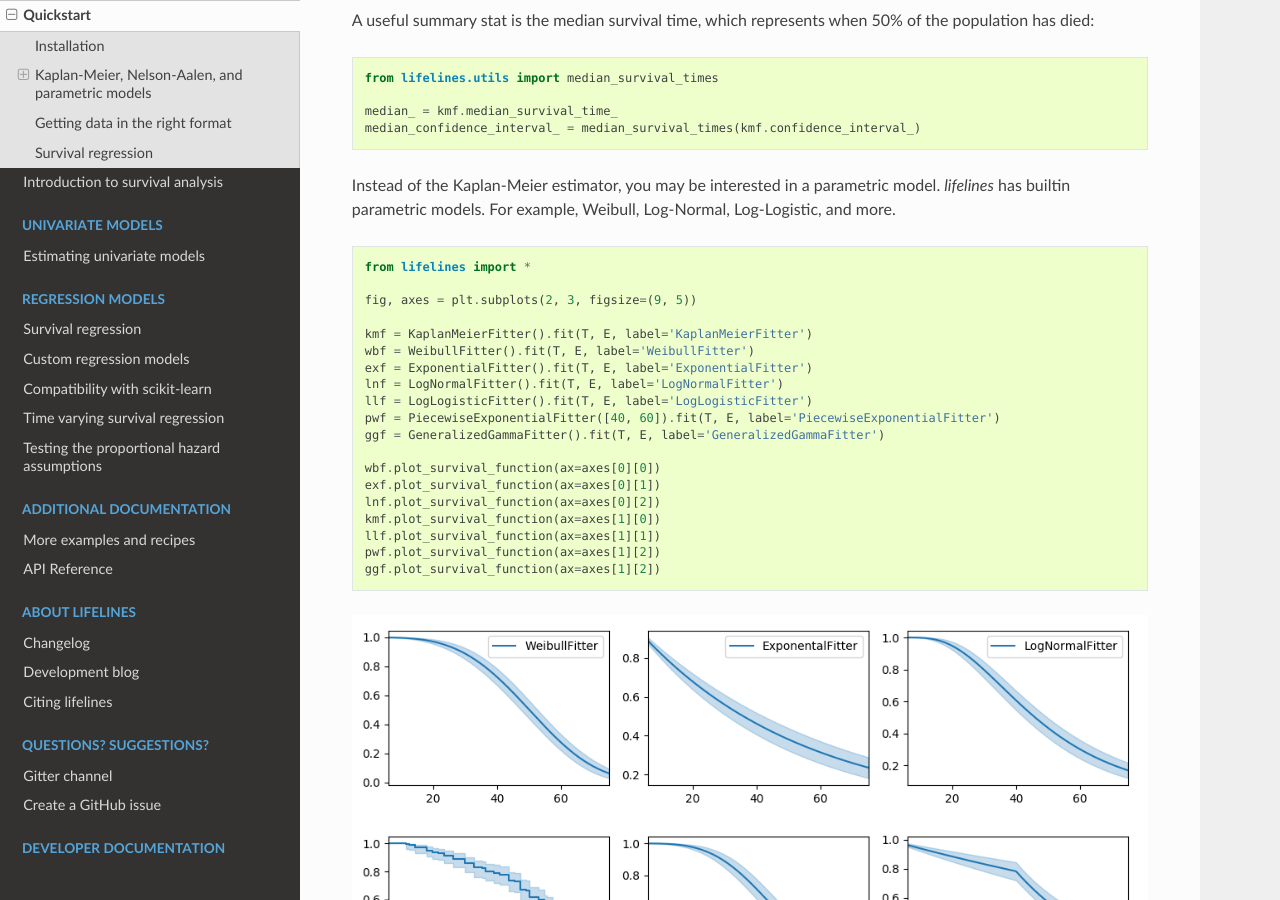
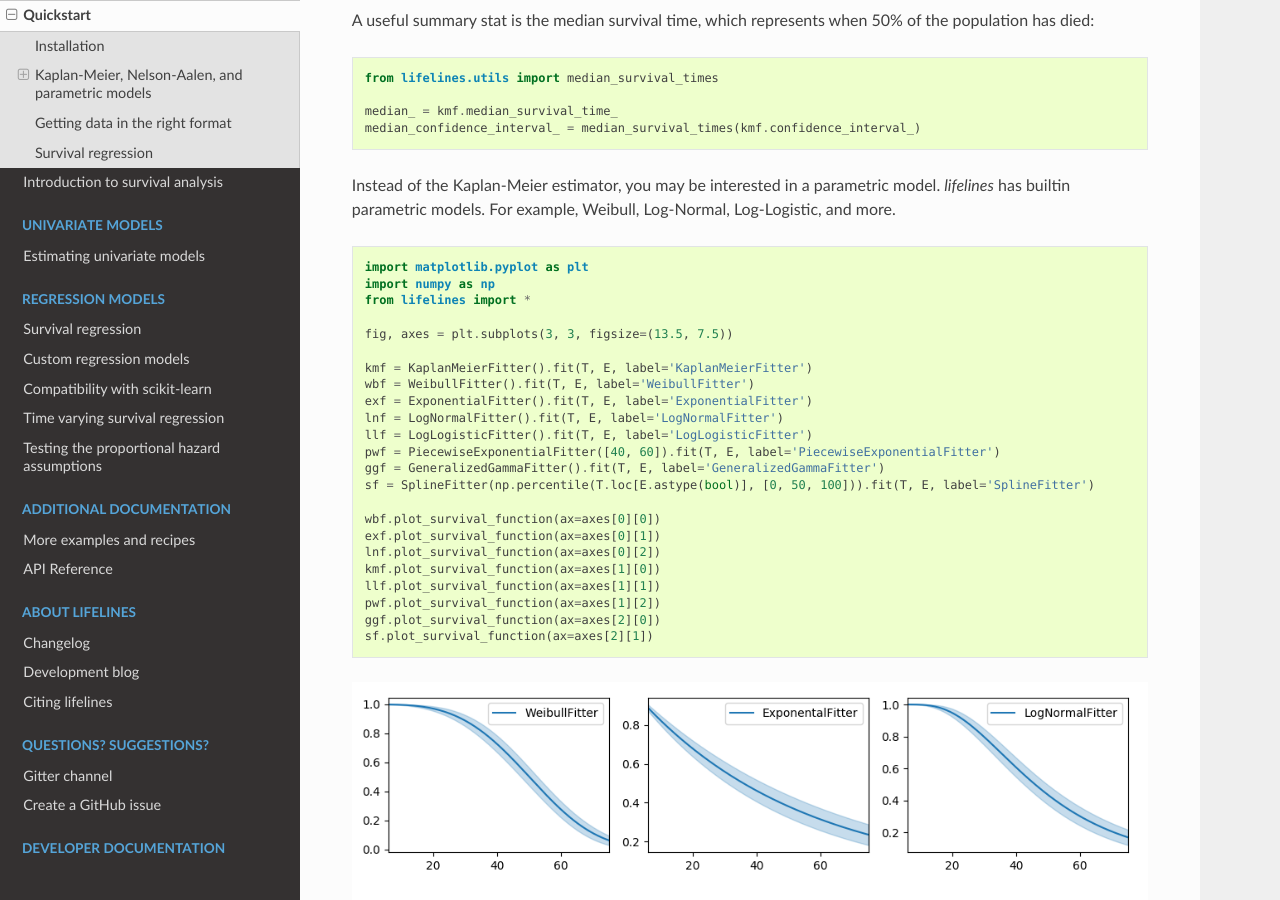
Before and after one commit to CamDavidsonPilon/lifelines, a Sphinx documentation site: the page built from docs/Quickstart.rst, in a window 1280 px wide and 900 px high, scrolled down 2727 px. Built offline with Sphinx 7.4.7 and the Read the Docs theme 2.0.0, drawn with Linux system fonts in a browser that asks for light colours; pages that are not in the unit, such as notebooks, are missing from menus.

Commit message:
Update example code for parametric models :wrench:

```diff
--- a/docs/Quickstart.rst
+++ b/docs/Quickstart.rst
@@ -111,9 +111,11 @@ Instead of the Kaplan-Meier estimator, you may be interested in a parametric mod
 
 .. code:: python
 
+    import matplotlib.pyplot as plt
+    import numpy as np
     from lifelines import *
 
-    fig, axes = plt.subplots(2, 3, figsize=(9, 5))
+    fig, axes = plt.subplots(3, 3, figsize=(13.5, 7.5))
 
     kmf = KaplanMeierFitter().fit(T, E, label='KaplanMeierFitter')
     wbf = WeibullFitter().fit(T, E, label='WeibullFitter')
@@ -122,6 +124,7 @@ Instead of the Kaplan-Meier estimator, you may be interested in a parametric mod
     llf = LogLogisticFitter().fit(T, E, label='LogLogisticFitter')
     pwf = PiecewiseExponentialFitter([40, 60]).fit(T, E, label='PiecewiseExponentialFitter')
     ggf = GeneralizedGammaFitter().fit(T, E, label='GeneralizedGammaFitter')
+    sf = SplineFitter(np.percentile(T.loc[E.astype(bool)], [0, 50, 100])).fit(T, E, label='SplineFitter')
 
     wbf.plot_survival_function(ax=axes[0][0])
     exf.plot_survival_function(ax=axes[0][1])
@@ -129,7 +132,8 @@ Instead of the Kaplan-Meier estimator, you may be interested in a parametric mod
     kmf.plot_survival_function(ax=axes[1][0])
     llf.plot_survival_function(ax=axes[1][1])
     pwf.plot_survival_function(ax=axes[1][2])
-    ggf.plot_survival_function(ax=axes[1][2])
+    ggf.plot_survival_function(ax=axes[2][0])
+    sf.plot_survival_function(ax=axes[2][1])
 
 .. image:: images/waltons_survival_function.png
 
```
